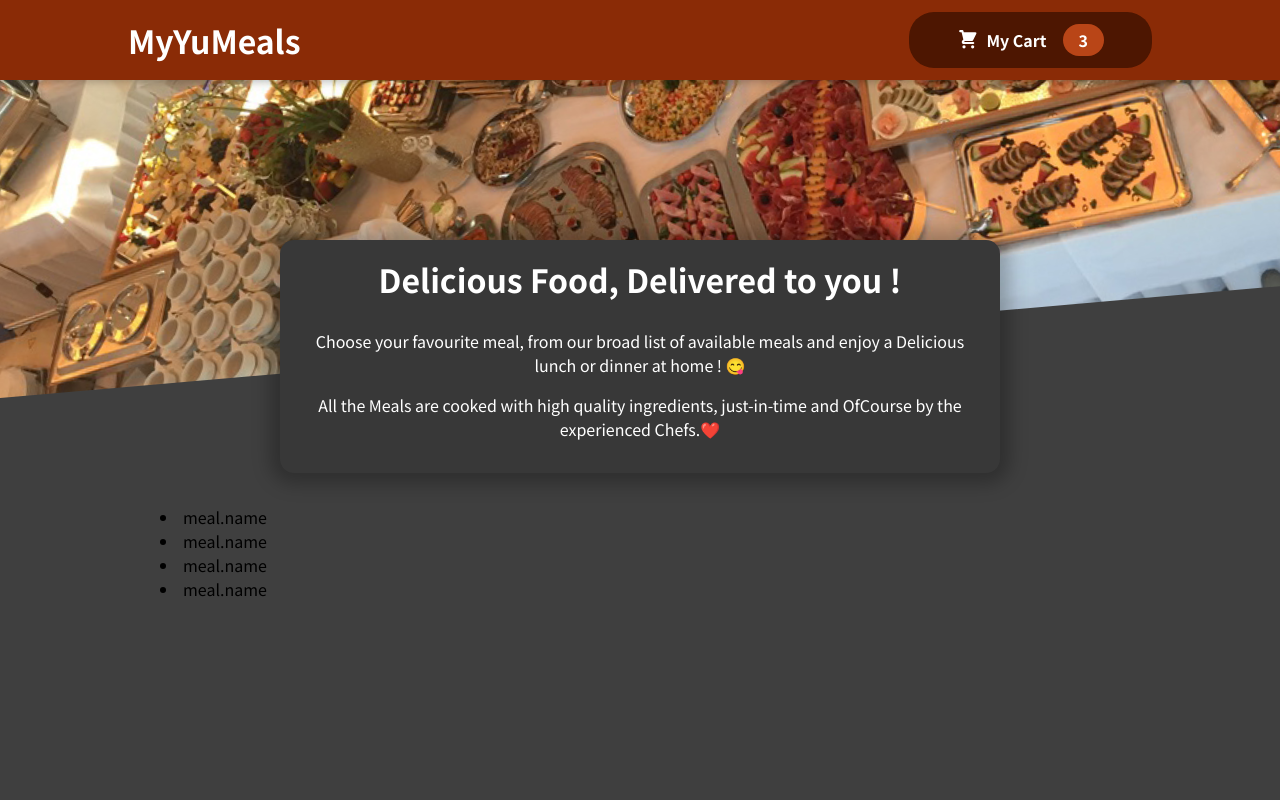
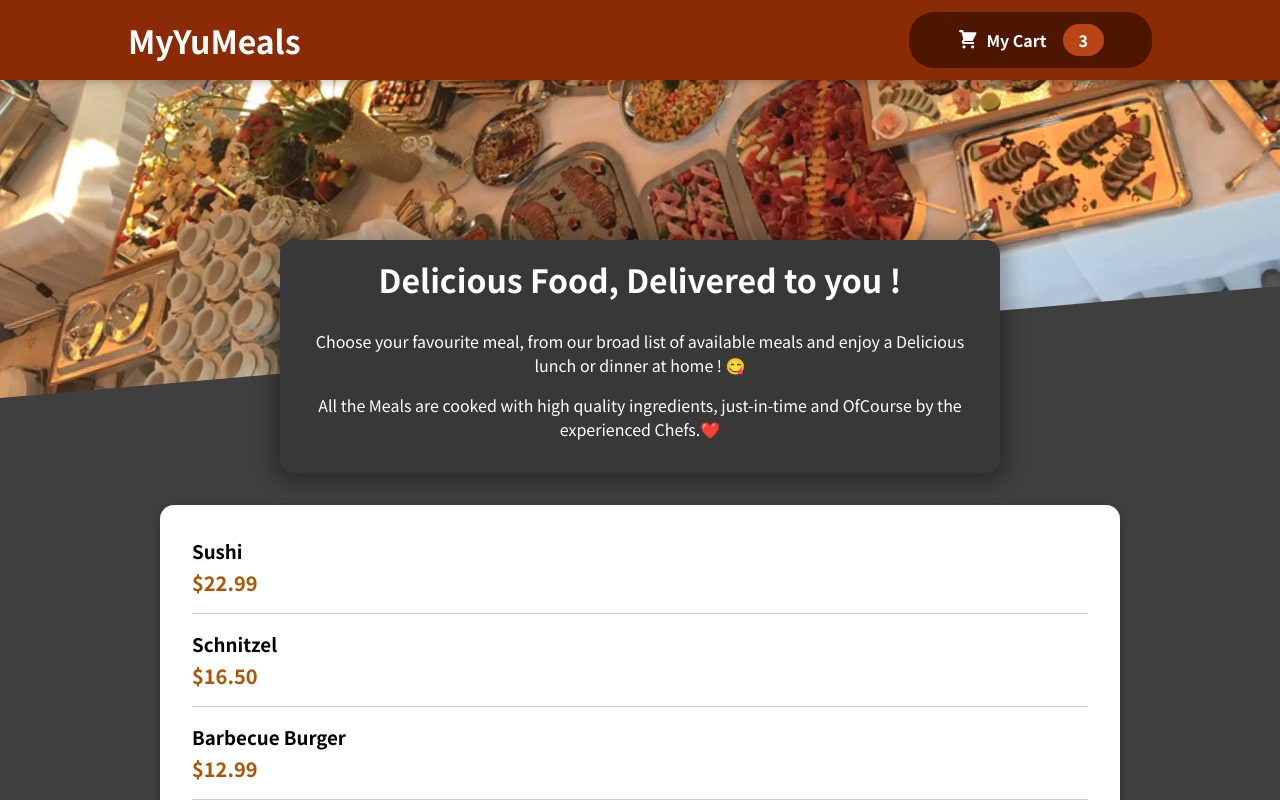
Before and after one commit to rupamsutar/MyZomato, a React (Create React App) app: page / in a window 1280 px wide. Shown: the top 800 px of the page. Built offline with nearby package versions, Linux system fonts and the light colour scheme.

Commit message:
Adding Individual Meal Items & Displaying Them

```diff
--- a/src/components/Meals/AvailableMeals.js
+++ b/src/components/Meals/AvailableMeals.js
@@ -1,5 +1,7 @@
 import React from "react";
 import Classes from "./AvailableMeals.module.css";
+import Card from "../UI/Card";
+import MealItem from "./MealItem/MealItem";
 
 const DUMMY_MEALS = [
     {
@@ -29,11 +31,24 @@
   ];
 
 const AvailableMeals = () => {
-    const mealsList = DUMMY_MEALS.map(meal => <li>meal.name</li>)
+    const mealsList = DUMMY_MEALS.map(meal => {
+      return(
+        <MealItem
+          key={meal.id}
+          name={meal.name}
+          discription={meal.description}
+          price={meal.price}
+        />
+      )
+    });
 
     return (
         <section className = {Classes.meals}>
-            {mealsList}
+          <Card>
+            <ul>
+              {mealsList}
+            </ul>
+          </Card>
         </section>
     )
 }
--- /dev/null
+++ b/src/components/Meals/MealItem/MealItem.js
@@ -0,0 +1,28 @@
+import React from "react";
+import Classes from "./MealItem.module.css";
+
+const MealItem = (props) => {
+
+    const price = `$${props.price.toFixed(2)}`;
+
+    return(
+        <li className={Classes.meal}>
+            <div>
+                <div>
+                    <h3>{props.name}</h3>
+                </div>
+                <div className={Classes.description}>
+                    {props.description}
+                </div>
+                <div className={Classes.price}>
+                    {price}
+                </div>
+            </div>
+            <div>
+
+            </div>
+        </li>
+    )
+}
+
+export default MealItem;
--- /dev/null
+++ b/src/components/Meals/MealItem/MealItem.module.css
@@ -0,0 +1,22 @@
+.meal {
+    display: flex;
+    justify-content: space-between;
+    margin: 1rem;
+    padding-bottom: 1rem;
+    border-bottom: 1px solid #ccc;
+  }
+
+  .meal h3 {
+    margin: 0 0 0.25rem 0;
+  }
+
+  .description {
+    font-style: italic;
+  }
+
+  .price {
+    margin-top: 0.25rem;
+    font-weight: bold;
+    color: #ad5502;
+    font-size: 1.25rem;
+  }
--- a/src/components/UI/Card.js
+++ b/src/components/UI/Card.js
@@ -1,10 +1,10 @@
-import React, {Fragment} from ".react";
+import React, {Fragment} from "react";
 import Classes from "./Card.module.css";
 
 const Card = (props) => {
     return (
         <Fragment>
-            <div className={classes.card}>
+            <div className={Classes.card}>
                 {props.children}
             </div>
         </Fragment>
```
